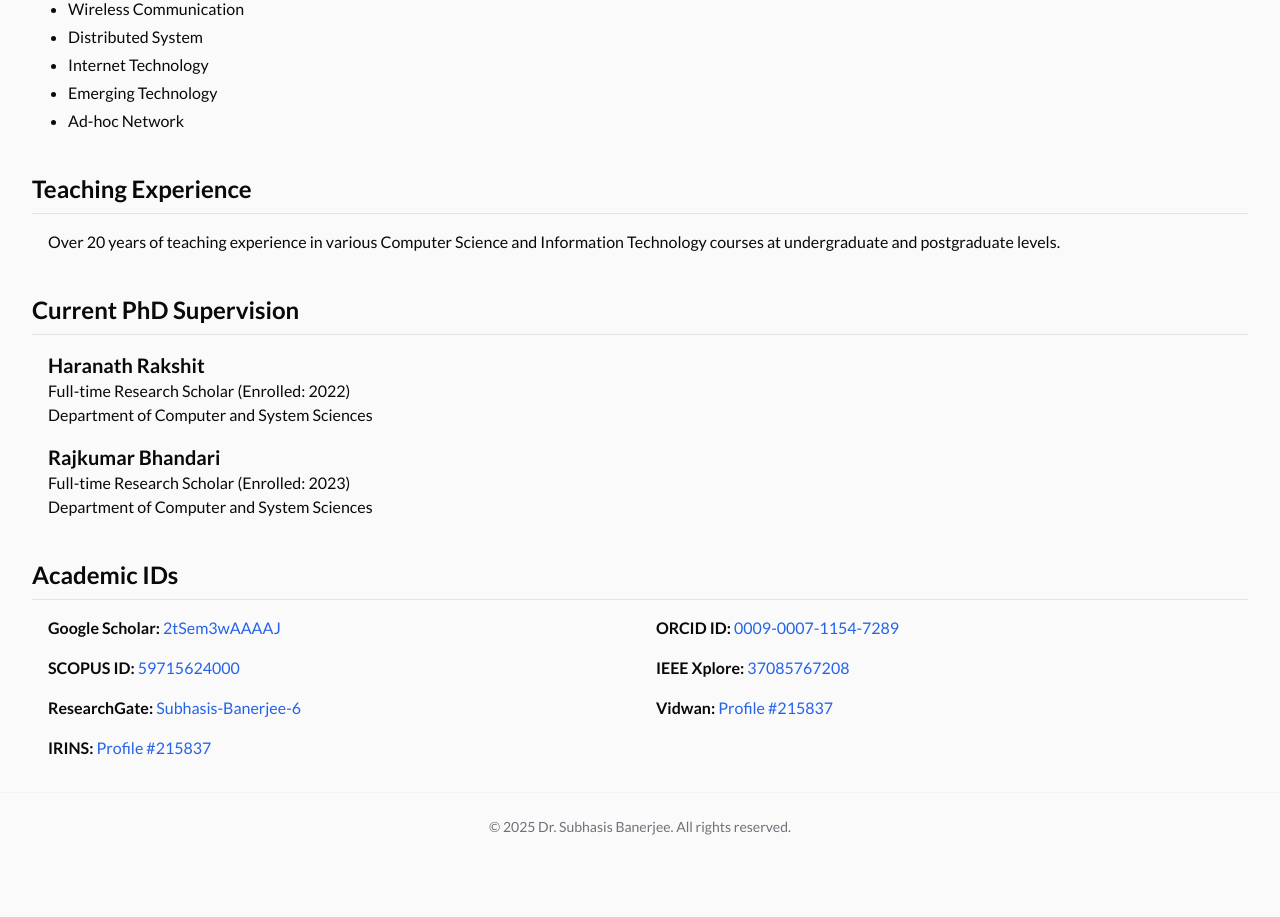
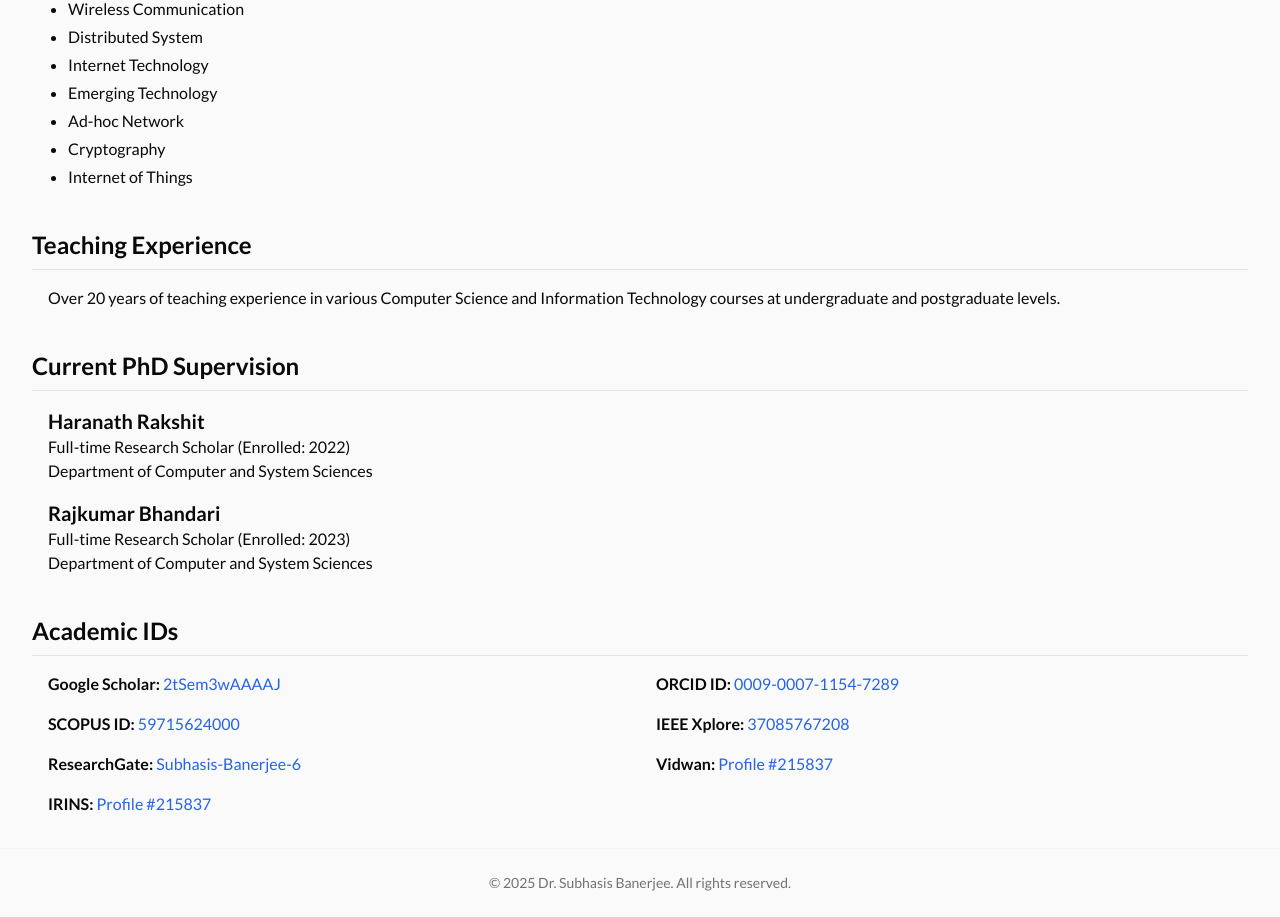
Before and after one commit to web2cloudapp/Dr-Subhasis-Banerjee, a Next.js app: page /cv in a window 1280 px wide. Shown: the part 1000-1917 px from the top of the page. Before the commit the page ends 1861 px from the top, so only its background shows below. Built offline with nearby package versions, Linux system fonts and the light colour scheme.

Commit message:
Update page.tsx

```diff
--- a/src/app/cv/page.tsx
+++ b/src/app/cv/page.tsx
@@ -54,6 +54,9 @@ export default function CV() {
             <li>Internet Technology</li>
             <li>Emerging Technology</li>
             <li>Ad-hoc Network</li>
+            <li>Cryptography</li>
+            <li>Internet of Things</li>
+
           </ul>
         </section>
 
```
